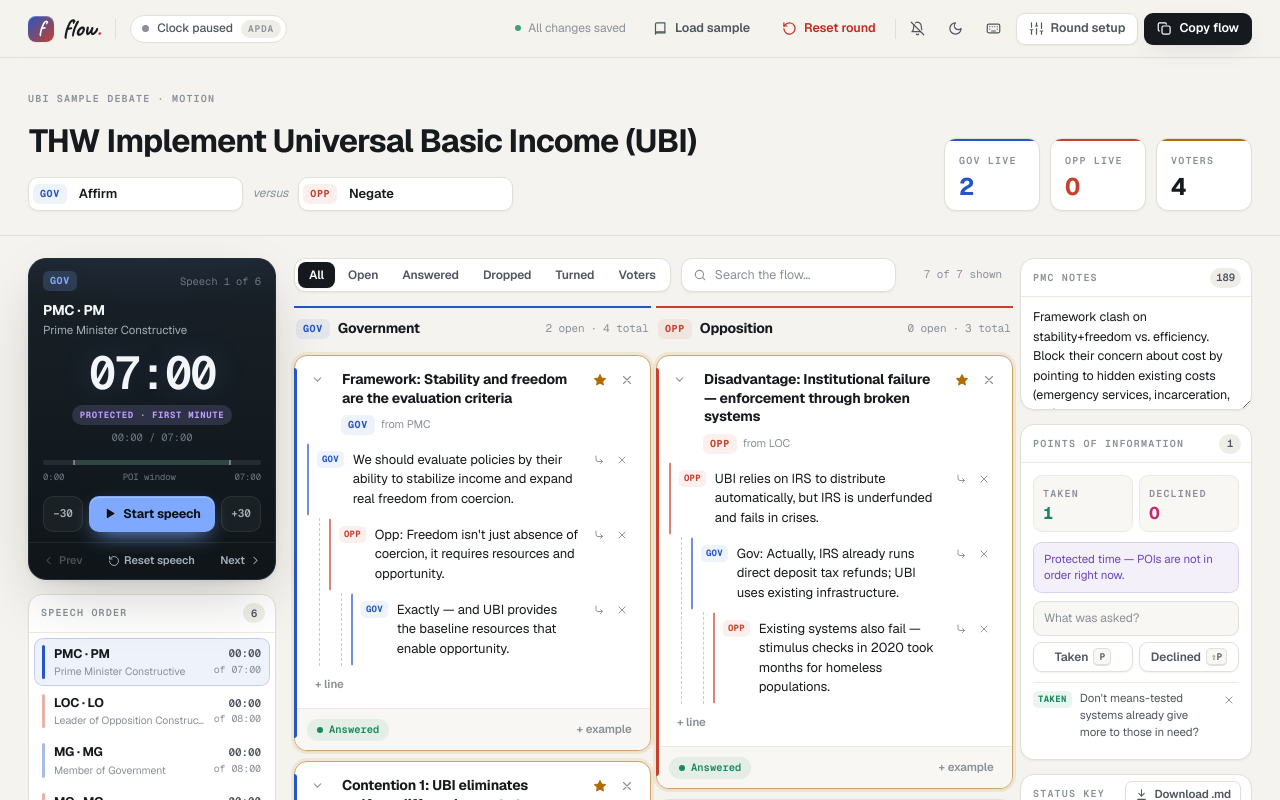
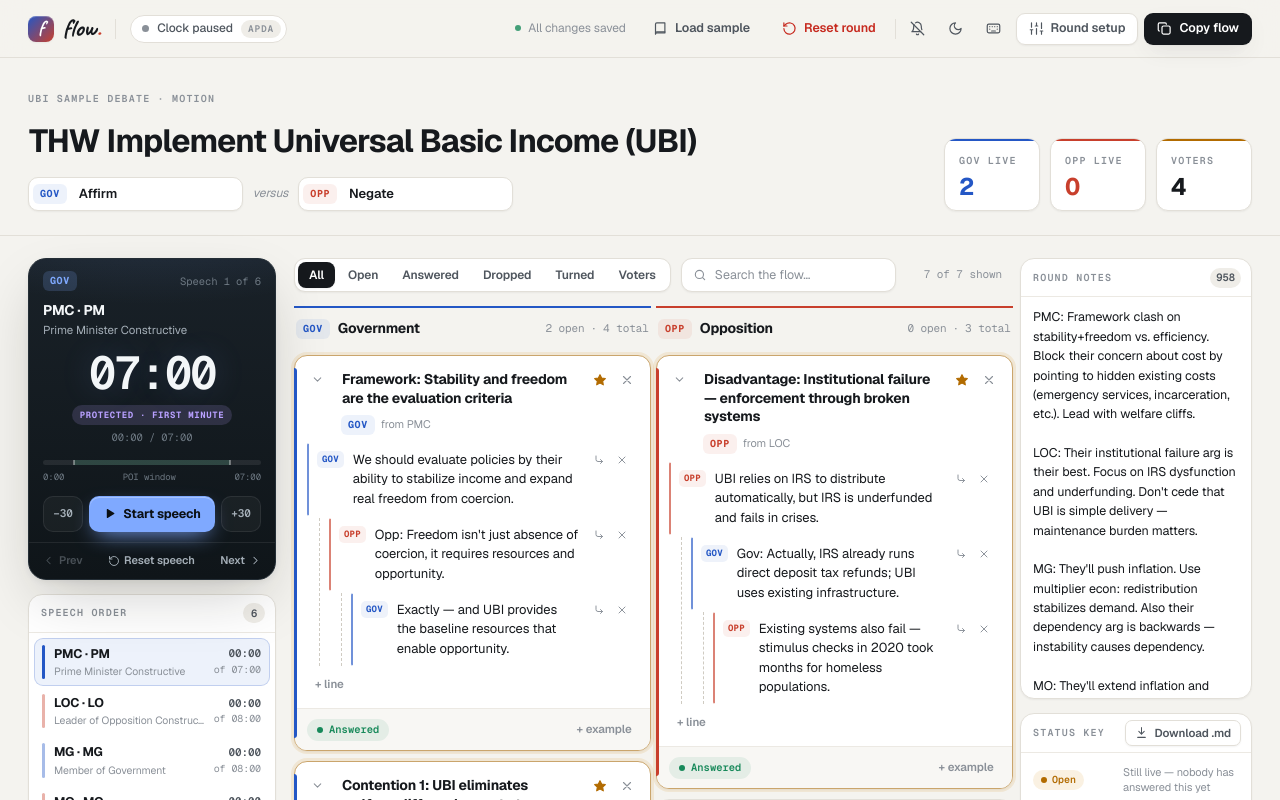
Before and after one commit to AritraRoy0/flow, a Next.js app: page / in a window 1280 px wide. Shown: the top 800 px of the page. Built offline with nearby package versions, Linux system fonts and the light colour scheme.

Commit message:
Removed POIs and made notes persistent

```diff
--- a/components/flow/FlowApp.tsx
+++ b/components/flow/FlowApp.tsx
@@ -8,12 +8,11 @@ import { readStored, type Persisted } from "@/lib/flow/persistence";
 import { sampleUBIDebate } from "@/lib/flow/sample";
 import { elapsedFor, getTimerView } from "@/lib/flow/timer";
 import { nodeMatches } from "@/lib/flow/tree";
-import type { Argument, Clash, ClashTally, Filter, Poi, Side, SideTally, Speech, Theme } from "@/lib/flow/types";
+import type { Argument, Clash, ClashTally, Filter, Side, SideTally, Speech, Theme } from "@/lib/flow/types";
 import { ClashesSection } from "./ClashesSection";
 import { FlowBoard } from "./FlowBoard";
 import { KeysSheet } from "./KeysSheet";
 import { NotesPanel } from "./NotesPanel";
-import { PoiPanel } from "./PoiPanel";
 import { RoundStrip } from "./RoundStrip";
 import { SetupSheet } from "./SetupSheet";
 import { SpeechOrder } from "./SpeechOrder";
@@ -38,14 +37,12 @@ export function FlowApp() {
 
   const [argumentsList, setArgumentsList] = useState<Argument[]>(sample.arguments);
   const [clashes, setClashes] = useState<Clash[]>(sample.clashes);
-  const [pois, setPois] = useState<Poi[]>(sample.pois);
-  const [notes, setNotes] = useState<Record<string, string>>(sample.notes);
+  const [notes, setNotes] = useState(sample.notes);
 
   const [filter, setFilter] = useState<Filter>("all");
   const [query, setQuery] = useState("");
   const [draft, setDraft] = useState<Record<Side, string>>({ GOV: "", OPP: "" });
   const [clashDraft, setClashDraft] = useState("");
-  const [poiText, setPoiText] = useState("");
   const [focusKey, setFocusKey] = useState<string | null>(null);
 
   const [sheet, setSheet] = useState<"setup" | "keys" | null>(null);
@@ -84,8 +81,7 @@ export function FlowApp() {
     if (typeof data.current === "number") setCurrent(data.current);
     if (data.argumentsList) setArgumentsList(data.argumentsList);
     if (data.clashes) setClashes(data.clashes);
-    if (data.pois) setPois(data.pois);
-    if (data.notes) setNotes(data.notes);
+    if (typeof data.notes === "string") setNotes(data.notes);
   }, []);
   /* eslint-enable react-hooks/set-state-in-effect */
 
@@ -107,7 +103,7 @@ export function FlowApp() {
     if (!hydrated) return;
     const timer = window.setTimeout(() => {
       const payload: Persisted = {
-        version: 2,
+        version: 3,
         motion,
         govTeam,
         oppTeam,
@@ -117,7 +113,6 @@ export function FlowApp() {
         current,
         argumentsList,
         clashes,
-        pois,
         notes,
       };
       try {
@@ -128,7 +123,7 @@ export function FlowApp() {
       }
     }, 400);
     return () => window.clearTimeout(timer);
-  }, [hydrated, motion, govTeam, oppTeam, roundLabel, grace, speeches, current, argumentsList, clashes, pois, notes]);
+  }, [hydrated, motion, govTeam, oppTeam, roundLabel, grace, speeches, current, argumentsList, clashes, notes]);
 
   /* -- audible signals ---------------------------------------------- */
   const beep = useCallback(
@@ -192,7 +187,6 @@ export function FlowApp() {
     setRoundLabel(sample.roundLabel);
     setArgumentsList(sample.arguments);
     setClashes(sample.clashes);
-    setPois(sample.pois);
     setNotes(sample.notes);
     setToast("Sample UBI debate loaded!");
   }, []);
@@ -328,43 +322,31 @@ export function FlowApp() {
     input.focus({ preventScroll: true });
   }, []);
 
-  const addPoi = useCallback(
-    (status: Poi["status"]) => {
-      setPois((items) => [
-        ...items,
-        { id: uid(), status, text: poiText.trim() || "No note", speech: speech.key, at: Date.now() },
-      ]);
-      setPoiText("");
-    },
-    [poiText, speech.key],
-  );
-
   const resetRound = useCallback(() => {
-    if (!window.confirm("Reset the whole round? Arguments, clashes, notes, POIs and all times will be cleared.")) return;
+    if (!window.confirm("Reset the whole round? Arguments, clashes, notes and all times will be cleared.")) return;
     setSpeeches(makeSpeeches());
     setCurrent(0);
     setRunning(false);
     setArgumentsList([]);
     setClashes([]);
-    setPois([]);
-    setNotes({});
+    setNotes("");
     firedRef.current = new Set();
     setSheet(null);
     setToast("Round cleared");
   }, []);
 
   const copyFlow = useCallback(async () => {
-    const text = buildExport({ motion, govTeam, oppTeam, roundLabel, speeches, argumentsList, clashes, pois, notes });
+    const text = buildExport({ motion, govTeam, oppTeam, roundLabel, speeches, argumentsList, clashes, notes });
     try {
       await navigator.clipboard.writeText(text);
       setToast("Flow copied to clipboard");
     } catch {
       setToast("Clipboard blocked — try the download instead");
     }
-  }, [motion, govTeam, oppTeam, roundLabel, speeches, argumentsList, clashes, pois, notes]);
+  }, [motion, govTeam, oppTeam, roundLabel, speeches, argumentsList, clashes, notes]);
 
   const downloadFlow = useCallback(() => {
-    const text = buildExport({ motion, govTeam, oppTeam, roundLabel, speeches, argumentsList, clashes, pois, notes });
+    const text = buildExport({ motion, govTeam, oppTeam, roundLabel, speeches, argumentsList, clashes, notes });
     const blob = new Blob([text], { type: "text/markdown;charset=utf-8" });
     const url = URL.createObjectURL(blob);
     const link = document.createElement("a");
@@ -373,15 +355,15 @@ export function FlowApp() {
     link.click();
     URL.revokeObjectURL(url);
     setToast("Flow downloaded");
-  }, [motion, govTeam, oppTeam, roundLabel, speeches, argumentsList, clashes, pois, notes]);
+  }, [motion, govTeam, oppTeam, roundLabel, speeches, argumentsList, clashes, notes]);
 
   /* -- keyboard ------------------------------------------------------ */
   // Kept in refs so the listener can bind once and still see fresh values.
   const currentRef = useRef(current);
-  const actions = useRef({ toggle, goTo, adjust, resetSpeech, copyFlow, addPoi, jumpToClashes });
+  const actions = useRef({ toggle, goTo, adjust, resetSpeech, copyFlow, jumpToClashes });
   useEffect(() => {
     currentRef.current = current;
-    actions.current = { toggle, goTo, adjust, resetSpeech, copyFlow, addPoi, jumpToClashes };
+    actions.current = { toggle, goTo, adjust, resetSpeech, copyFlow, jumpToClashes };
   });
 
   useEffect(() => {
@@ -435,12 +417,6 @@ export function FlowApp() {
         case "c":
           event.preventDefault();
           actions.current.jumpToClashes();
-          break;
-        case "p":
-          actions.current.addPoi("accepted");
-          break;
-        case "P":
-          actions.current.addPoi("declined");
           break;
         case "r":
           actions.current.resetSpeech();
@@ -525,7 +501,6 @@ export function FlowApp() {
     return result;
   }, [clashes]);
 
-  const speechPois = pois.filter((poi) => poi.speech === speech.key);
   const savedLabel = savedAt ? "All changes saved" : "Local only";
 
   /* ------------------------------------------------------------------ */
@@ -596,18 +571,9 @@ export function FlowApp() {
           addArgument={addArgument}
         />
 
-        {/* ---- right: notes, POIs, legend ---- */}
+        {/* ---- right: notes, legend ---- */}
         <div className="f-col f-right">
-          <NotesPanel speech={speech} notes={notes} setNotes={setNotes} notesRef={notesRef} />
-          <PoiPanel
-            speech={speech}
-            speechPois={speechPois}
-            poiOpen={timer.poiOpen}
-            poiText={poiText}
-            setPoiText={setPoiText}
-            addPoi={addPoi}
-            setPois={setPois}
-          />
+          <NotesPanel notes={notes} setNotes={setNotes} notesRef={notesRef} />
           <StatusKey downloadFlow={downloadFlow} />
         </div>
       </div>
--- a/components/flow/KeysSheet.tsx
+++ b/components/flow/KeysSheet.tsx
@@ -25,10 +25,8 @@ export function KeysSheet({
               ["R", "Reset the current speech clock"],
               ["G", "New Government argument"],
               ["O", "New Opposition argument"],
-              ["N", "Jump to this speech's notes"],
+              ["N", "Jump to the round notes"],
               ["C", "Jump to clashes & weighing"],
-              ["P", "Log a taken POI"],
-              ["⇧P", "Log a declined POI"],
               ["E", "Copy the whole flow"],
               ["T", "Toggle light / dark"],
               ["Esc", "Close this, or leave a field"],
--- a/components/flow/NotesPanel.tsx
+++ b/components/flow/NotesPanel.tsx
@@ -1,34 +1,31 @@
 import type { Dispatch, RefObject, SetStateAction } from "react";
-import type { Speech } from "@/lib/flow/types";
 
 type NotesPanelProps = {
-  speech: Speech;
-  notes: Record<string, string>;
-  setNotes: Dispatch<SetStateAction<Record<string, string>>>;
+  notes: string;
+  setNotes: Dispatch<SetStateAction<string>>;
   notesRef: RefObject<HTMLTextAreaElement | null>;
 };
 
+// One running notepad for the whole round, so cross-applications and tags
+// written during the PMC are still in front of you in the PMR.
 export function NotesPanel({
-  speech,
   notes,
   setNotes,
   notesRef,
 }: NotesPanelProps) {
   return (
-    <section className="f-panel">
+    <section className="f-panel f-notes-panel">
       <div className="f-panel-head">
-        <span className="f-eyebrow">{speech.key} notes</span>
-        <span className="f-count">{(notes[speech.key] ?? "").length}</span>
+        <span className="f-eyebrow">Round notes</span>
+        <span className="f-count">{notes.length}</span>
       </div>
       <textarea
         ref={notesRef}
         className="f-notes"
-        placeholder={`Scratch notes for ${speech.key} — cross-applications, tags, questions for POIs…`}
-        aria-label={`Notes for ${speech.key}`}
-        value={notes[speech.key] ?? ""}
-        onChange={(event) =>
-          setNotes((value) => ({ ...value, [speech.key]: event.target.value }))
-        }
+        placeholder="Notes for the whole round — they stay put across every speech. Cross-applications, tags, things to hit in rebuttal…"
+        aria-label="Round notes"
+        value={notes}
+        onChange={(event) => setNotes(event.target.value)}
       />
     </section>
   );
--- a/components/flow/PoiPanel.tsx
+++ /dev/null
@@ -1,91 +0,0 @@
-import type { Dispatch, SetStateAction } from "react";
-import type { Poi, Speech } from "@/lib/flow/types";
-import { IconX } from "./Icons";
-
-type PoiPanelProps = {
-  speech: Speech;
-  speechPois: Poi[];
-  poiOpen: boolean;
-  poiText: string;
-  setPoiText: (text: string) => void;
-  addPoi: (status: Poi["status"]) => void;
-  setPois: Dispatch<SetStateAction<Poi[]>>;
-};
-
-export function PoiPanel({
-  speech,
-  speechPois,
-  poiOpen,
-  poiText,
-  setPoiText,
-  addPoi,
-  setPois,
-}: PoiPanelProps) {
-  return (
-    <section className="f-panel">
-      <div className="f-panel-head">
-        <span className="f-eyebrow">Points of information</span>
-        <span className="f-count">{speechPois.length}</span>
-      </div>
-      <div className="f-panel-body">
-        {speech.poi ? (
-          <>
-            <div className="f-poi-stats">
-              <div className="f-poi-stat yes">
-                <span className="f-eyebrow">Taken</span>
-                <b>{speechPois.filter((poi) => poi.status === "accepted").length}</b>
-              </div>
-              <div className="f-poi-stat no">
-                <span className="f-eyebrow">Declined</span>
-                <b>{speechPois.filter((poi) => poi.status === "declined").length}</b>
-              </div>
-            </div>
-            {!poiOpen && (
-              <p className="f-poi-locked">
-                Protected time — POIs are not in order right now.
-              </p>
-            )}
-            <input
-              className="f-poi-input"
-              placeholder="What was asked?"
-              aria-label="Point of information note"
-              value={poiText}
-              onChange={(event) => setPoiText(event.target.value)}
-              onKeyDown={(event) => {
-                if (event.key === "Enter") addPoi("accepted");
-              }}
-            />
-            <div className="f-poi-actions">
-              <button type="button" className="f-btn yes" onClick={() => addPoi("accepted")}>
-                Taken <kbd className="f-kbd sm">P</kbd>
-              </button>
-              <button type="button" className="f-btn no" onClick={() => addPoi("declined")}>
-                Declined <kbd className="f-kbd sm">⇧P</kbd>
-              </button>
-            </div>
-            <div className="f-poi-list">
-              {speechPois.map((poi) => (
-                <div className={`f-poi-item ${poi.status === "accepted" ? "yes" : "no"}`} key={poi.id}>
-                  <b>{poi.status === "accepted" ? "TAKEN" : "DECL"}</b>
-                  <span>{poi.text}</span>
-                  <button
-                    type="button"
-                    onClick={() => setPois((items) => items.filter((item) => item.id !== poi.id))}
-                    title="Remove"
-                    aria-label="Remove POI"
-                  >
-                    <IconX size={12} />
-                  </button>
-                </div>
-              ))}
-            </div>
-          </>
-        ) : (
-          <p className="f-poi-locked">
-            {speech.key} is a rebuttal — points of information are not in order for the whole speech.
-          </p>
-        )}
-      </div>
-    </section>
-  );
-}
--- a/components/flow/flow.css
+++ b/components/flow/flow.css
@@ -713,52 +713,15 @@ button.f-chip:hover { border-color: currentColor; }
 .f-weigh-note:focus { border-color: var(--ring); box-shadow: 0 0 0 3px var(--ring-soft); }
 
 /* ---------- right rail ---------- */
+/* The notepad takes whatever height the sticky rail has left after the legend. */
+.f-right { height: calc(100vh - 100px); min-height: 520px; grid-template-rows: minmax(0, 1fr) auto; }
+.f-notes-panel { display: flex; flex-direction: column; min-height: 0; }
 textarea.f-notes {
-  display: block; width: 100%; min-height: 112px; padding: 10px 12px; border: 0;
+  display: block; flex: 1 1 auto; width: 100%; min-height: 0; padding: 10px 12px; border: 0;
   background: transparent; color: var(--text); font-size: 12.5px; line-height: 1.55;
-  resize: vertical;
+  resize: none;
 }
 .f-notes::placeholder { color: var(--faint); }
-.f-poi-stats { display: grid; grid-template-columns: 1fr 1fr; gap: 6px; margin-bottom: 10px; }
-.f-poi-stat { padding: 7px 9px; border-radius: 9px; background: var(--panel-2); border: 1px solid var(--line-soft); }
-.f-poi-stat b {
-  display: block; margin-top: 1px; font-size: 17px; font-weight: 650; line-height: 1.15;
-  letter-spacing: -.02em; font-variant-numeric: tabular-nums;
-}
-.f-poi-stat.yes b { color: var(--ok); }
-.f-poi-stat.no b { color: var(--rose); }
-.f-poi-input {
-  width: 100%; padding: 8px 10px; border-radius: 9px;
-  border: 1px solid var(--line); background: var(--panel-2); color: var(--text); font-size: 12px;
-  transition: border-color .13s ease, box-shadow .13s ease;
-}
-.f-poi-input::placeholder { color: var(--faint); }
-.f-poi-input:focus { border-color: var(--ring); box-shadow: 0 0 0 3px var(--ring-soft); }
-.f-poi-locked + .f-poi-input { margin-top: 8px; }
-.f-poi-actions { display: grid; grid-template-columns: 1fr 1fr; gap: 6px; margin-top: 6px; }
-.f-poi-actions .f-btn { height: 30px; padding: 0 6px; gap: 5px; font-size: 12px; }
-.f-poi-list { display: grid; margin-top: 10px; }
-.f-poi-list:empty { display: none; }
-.f-poi-item {
-  display: flex; align-items: flex-start; gap: 8px; padding: 7px 0;
-  border-top: 1px solid var(--line-soft); color: var(--dim); font-size: 11.5px; line-height: 1.45;
-}
-.f-poi-item b {
-  flex: 0 0 auto; margin-top: 1px; padding: 2px 5px; border-radius: 5px;
-  font-family: var(--font-mono); font-size: 9px; font-weight: 700; letter-spacing: .04em;
-}
-.f-poi-item.yes b { color: var(--ok); background: var(--ok-bg); }
-.f-poi-item.no b { color: var(--rose); background: var(--rose-bg); }
-.f-poi-item button {
-  display: grid; place-items: center; flex: 0 0 auto; width: 20px; height: 20px; margin-left: auto;
-  border-radius: 6px; color: var(--faint);
-}
-.f-poi-item button:hover { color: var(--danger); background: var(--danger-bg); }
-.f-poi-locked {
-  padding: 8px 10px; border-radius: 9px; background: var(--violet-bg);
-  border: 1px solid color-mix(in srgb, var(--violet) 18%, transparent);
-  color: var(--violet); font-size: 11.5px; line-height: 1.45;
-}
 
 .f-legend { display: grid; gap: 8px; }
 .f-legend-row { display: grid; grid-template-columns: 82px 1fr; align-items: center; gap: 8px; color: var(--faint); font-size: 11px; line-height: 1.35; }
@@ -849,9 +812,10 @@ textarea.f-notes {
 @media (max-width: 1240px) {
   .f-grid { grid-template-columns: 248px minmax(0, 1fr); }
   .f-right {
-    position: static; grid-column: 1 / -1;
+    position: static; grid-column: 1 / -1; height: auto; min-height: 0; grid-template-rows: none;
     grid-template-columns: repeat(auto-fit, minmax(260px, 1fr)); align-items: start;
   }
+  textarea.f-notes { min-height: 280px; resize: vertical; }
 }
 @media (max-width: 1100px) {
   .f-top-actions .f-btn-label { display: none; }
--- a/lib/flow/export.ts
+++ b/lib/flow/export.ts
@@ -1,6 +1,6 @@
 import { LEAN_META, STATUS_META, WEIGHT_META, WEIGHT_ORDER } from "./constants";
 import { formatClock, sideName } from "./helpers";
-import type { AnalysisNode, Argument, Clash, Poi, Side, Speech } from "./types";
+import type { AnalysisNode, Argument, Clash, Side, Speech } from "./types";
 
 export const nodesToText = (nodes: AnalysisNode[], depth: number): string =>
   nodes
@@ -20,8 +20,7 @@ export const buildExport = (state: {
   speeches: Speech[];
   argumentsList: Argument[];
   clashes: Clash[];
-  pois: Poi[];
-  notes: Record<string, string>;
+  notes: string;
 }) => {
   const lines: string[] = [];
   lines.push(`# ${state.motion || "Untitled motion"}`);
@@ -73,18 +72,10 @@ export const buildExport = (state: {
         }
       });
   }
-  const notes = Object.entries(state.notes).filter(([, value]) => value.trim());
-  if (notes.length) {
+  if (state.notes.trim()) {
     lines.push("");
     lines.push("## Notes");
-    notes.forEach(([key, value]) => lines.push(`- **${key}**: ${value.replace(/\n/g, " ")}`));
-  }
-  if (state.pois.length) {
-    lines.push("");
-    lines.push("## Points of information");
-    state.pois.forEach((poi) =>
-      lines.push(`- **${poi.speech}** — ${poi.status === "accepted" ? "Taken" : "Declined"}: ${poi.text}`),
-    );
+    lines.push(state.notes.trim());
   }
   return lines.join("\n");
 };
--- a/lib/flow/persistence.ts
+++ b/lib/flow/persistence.ts
@@ -1,10 +1,10 @@
-import { DEFAULT_GRACE, LEAN_ORDER, LEGACY_KEY, STATUS_ORDER, STORAGE_KEY, WEIGHT_ORDER } from "./constants";
+import { DEFAULT_GRACE, LEAN_ORDER, LEGACY_KEY, SPEECH_TEMPLATE, STATUS_ORDER, STORAGE_KEY, WEIGHT_ORDER } from "./constants";
 import { makeNode, makeSpeeches, other, uid } from "./helpers";
 import { sideForDepth } from "./tree";
-import type { AnalysisNode, Argument, Clash, Lean, Poi, Side, Speech, Status, Weight } from "./types";
+import type { AnalysisNode, Argument, Clash, Lean, Side, Speech, Status, Weight } from "./types";
 
 export type Persisted = {
-  version: 2;
+  version: 3;
   motion: string;
   govTeam: string;
   oppTeam: string;
@@ -14,12 +14,28 @@ export type Persisted = {
   current: number;
   argumentsList: Argument[];
   clashes: Clash[];
-  pois: Poi[];
-  notes: Record<string, string>;
+  notes: string;
 };
 
 export const asString = (value: unknown, fallback = ""): string =>
   typeof value === "string" ? value : fallback;
+
+// Older rounds kept a notepad per speech; stitch them into the shared one
+// in speaking order so nothing is lost.
+export const reviveNotes = (raw: unknown): string => {
+  if (typeof raw === "string") return raw;
+  if (!raw || typeof raw !== "object") return "";
+  const bySpeech = raw as Record<string, unknown>;
+  const order = [
+    ...SPEECH_TEMPLATE.map((speech) => speech.key),
+    ...Object.keys(bySpeech).filter((key) => !SPEECH_TEMPLATE.some((speech) => speech.key === key)),
+  ];
+  return order
+    .map((key) => [key, asString(bySpeech[key]).trim()] as const)
+    .filter(([, text]) => text)
+    .map(([key, text]) => `${key}: ${text}`)
+    .join("\n\n");
+};
 
 export const reviveNodes = (raw: unknown, argSide: Side, speech: string, depth: number): AnalysisNode[] => {
   if (!Array.isArray(raw)) return [];
@@ -120,12 +136,7 @@ export const readStored = (): Partial<Persisted> | null => {
       : Array.isArray(data.arguments)
         ? data.arguments
         : [];
-    const notes =
-      data.notes && typeof data.notes === "object"
-        ? (data.notes as Record<string, string>)
-        : typeof data.note === "string"
-          ? { PMC: data.note }
-          : {};
+    const notes = reviveNotes(data.notes ?? data.note);
     return {
       motion: asString(data.motion),
       govTeam: asString(data.govTeam) || asString(data.proTeam),
@@ -136,7 +147,6 @@ export const readStored = (): Partial<Persisted> | null => {
       current: typeof data.current === "number" ? Math.min(Math.max(0, data.current), 5) : 0,
       argumentsList: (argsRaw as unknown[]).map(reviveArgument),
       clashes: Array.isArray(data.clashes) ? (data.clashes as unknown[]).map(reviveClash) : [],
-      pois: Array.isArray(data.pois) ? (data.pois as Poi[]) : [],
       notes,
     };
   } catch {
--- a/lib/flow/sample.ts
+++ b/lib/flow/sample.ts
@@ -1,11 +1,10 @@
 import { uid } from "./helpers";
-import type { Argument, Clash, Poi } from "./types";
+import type { Argument, Clash } from "./types";
 
 export const sampleUBIDebate = (): {
   arguments: Argument[];
   clashes: Clash[];
-  pois: Poi[];
-  notes: Record<string, string>;
+  notes: string;
   motion: string;
   govTeam: string;
   oppTeam: string;
@@ -404,35 +403,12 @@ export const sampleUBIDebate = (): {
       ],
     },
   ],
-  pois: [
-    {
-      id: uid(),
-      status: "accepted",
-      text: "Don't means-tested systems already give more to those in need?",
-      speech: "PMC",
-      at: 120,
-    },
-    {
-      id: uid(),
-      status: "declined",
-      text: "Is $1000/month enough to live on?",
-      speech: "LOC",
-      at: 240,
-    },
-    {
-      id: uid(),
-      status: "accepted",
-      text: "How is UBI funded without massive tax increases?",
-      speech: "MG",
-      at: 380,
-    },
-  ],
-  notes: {
-    PMC: "Framework clash on stability+freedom vs. efficiency. Block their concern about cost by pointing to hidden existing costs (emergency services, incarceration, etc.). Lead with welfare cliffs.",
-    LOC: "Their institutional failure arg is their best. Focus on IRS dysfunction and underfunding. Don't cede that UBI is simple delivery — maintenance burden matters.",
-    MG: "They'll push inflation. Use multiplier econ: redistribution stabilizes demand. Also their dependency arg is backwards — instability causes dependency.",
-    MO: "They'll extend inflation and maybe add labor shortage. Labor shortage is actually good — forces wage competition. Inflation needs continuous excess demand.",
-    LOR: "Summary: Status quo has cliffs + volatility + hidden costs + dependency. UBI has one clear mechanism. Institutional concerns real but solvable.",
-    PMR: "They chose patchwork over replacement. We chose coherent system over fragmented failure. Economic rationality is on our side.",
-  },
+  notes: [
+    "PMC: Framework clash on stability+freedom vs. efficiency. Block their concern about cost by pointing to hidden existing costs (emergency services, incarceration, etc.). Lead with welfare cliffs.",
+    "LOC: Their institutional failure arg is their best. Focus on IRS dysfunction and underfunding. Don't cede that UBI is simple delivery — maintenance burden matters.",
+    "MG: They'll push inflation. Use multiplier econ: redistribution stabilizes demand. Also their dependency arg is backwards — instability causes dependency.",
+    "MO: They'll extend inflation and maybe add labor shortage. Labor shortage is actually good — forces wage competition. Inflation needs continuous excess demand.",
+    "LOR: Summary: Status quo has cliffs + volatility + hidden costs + dependency. UBI has one clear mechanism. Institutional concerns real but solvable.",
+    "PMR: They chose patchwork over replacement. We chose coherent system over fragmented failure. Economic rationality is on our side.",
+  ].join("\n\n"),
 });
```
Also changed, not shown: lib/flow/types.ts (+0 -8 lines), 1 other file (tests, documents, lock files or other folders).
